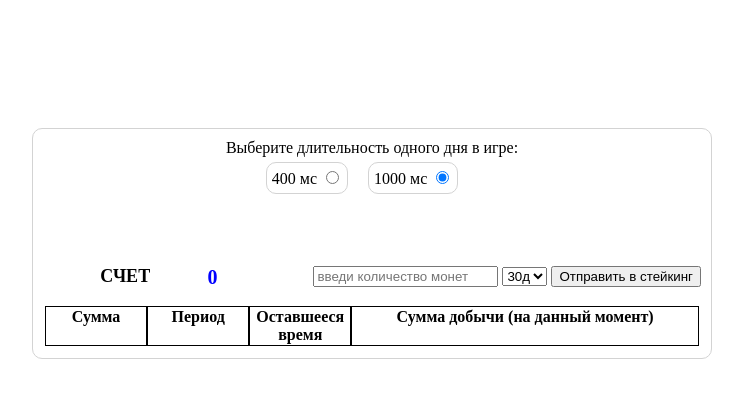
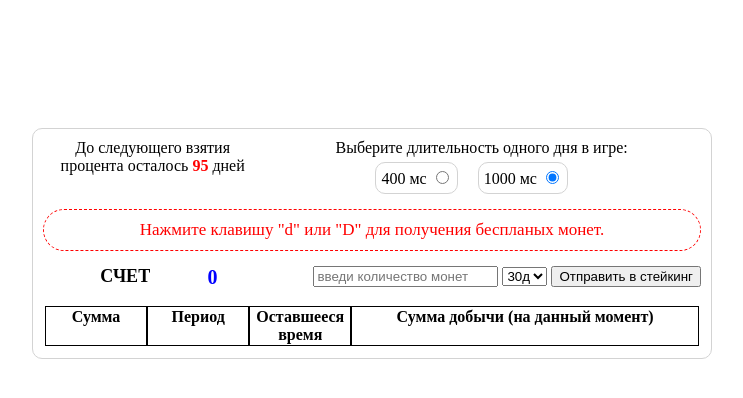
Before and after one commit to NikolayMishaev/Stacking-game, a plain HTML site: page index.html in a window 1280 px wide. Shown: the whole page, without its empty margins (268-1011 px from the left). Drawn offline with Linux system fonts and the light colour scheme.

Commit message:
feat: добавлен индикатор отсчета оставшихся дней до взятия процента

```diff
--- a/index.html
+++ b/index.html
@@ -72,6 +72,7 @@
         display: flex;
         flex-wrap: wrap;
         justify-content: center;
+        flex: 2;
       }
       label {
         margin-right: 20px;
@@ -86,6 +87,15 @@
         width: 25%;
         font-weight: 600;
       }
+      .info-percent {
+        flex: 1;
+        text-align: center;
+      }
+      .day-percent {
+        color: red;
+        font-size: 16px;
+        font-weight: bold;
+      }
     </style>
   </head>
   <body>
@@ -98,6 +108,10 @@
 каждое следующее нажатие d дает меньше дохода
 -->
     <main>
+      <div class="info-percent">
+        До следующего взятия процента осталось
+        <span class="day-percent">100</span> дней
+      </div>
       <div class="day-speed">
         <p>Выберите длительность одного дня в игре:</p>
         <label
@@ -143,7 +157,8 @@
             table = document.querySelector("table"),
             select = document.querySelector("select"),
             message = document.querySelector(".message"),
-            radioButtons = document.querySelectorAll(".radio");
+            radioButtons = document.querySelectorAll(".radio"),
+            daysPercent = document.querySelector(".day-percent");
 
       const stateConfig = {
         amount: +amount.textContent,
@@ -152,6 +167,7 @@
         stackSend: false,
         daysSpeed: 1000,
         timerDays: null,
+        daysPercent: 100,
       };
 
       function showMessage(text) {
@@ -180,15 +196,29 @@
       }
 
       function deleteCoinsOneHunderedDays() {
-        showMessage("Был изъят процент за 100 дней !");
+        stateConfig.daysPercent = 100;
+        const currentAmount = stateConfig.amount;
         stateConfig.amount *= (100 - Math.log(stateConfig.amount || 1)) / 100;
+        let percent = currentAmount - stateConfig.amount;
+        if (percent === 0) return;
+        showMessage(
+          `Был изъят процент за 100 дней в размере ${percent.toFixed(4)} !`
+        );
         renderAmount();
       }
 
       function refreshStates() {
+        refreshDaysPercent();
         for (let key in stateConfig.objStackes) {
           countStacke(stateConfig.objStackes[`${key}`], key);
         }
+      }
+
+      function refreshDaysPercent() {
+        stateConfig.daysPercent
+          ? stateConfig.daysPercent--
+          : deleteCoinsOneHunderedDays();
+        daysPercent.textContent = stateConfig.daysPercent;
       }
 
       function countStacke(obj, key) {
@@ -276,19 +306,22 @@
         );
       }
 
+      setTimeout(
+        () =>
+          showMessage(
+            'Нажмите клавишу "d" или "D" для получения беспланых монет.'
+          ),
+        500
+      );
+
+      radioButtons.forEach((i) => i.addEventListener("click", setSpeedDays));
+
       document.addEventListener(
         "keydown",
         (e) => (e.key === "d" || e.key === "D") && addCoins()
       );
 
       buttonSendStacking.addEventListener("click", handleInput);
-
-      radioButtons.forEach((i) => i.addEventListener("click", setSpeedDays));
-
-      let timerPercent = setInterval(
-        () => deleteCoinsOneHunderedDays(),
-        100000
-      );
 
       stateConfig.timerDays = setInterval(
         () => refreshStates(),
```
